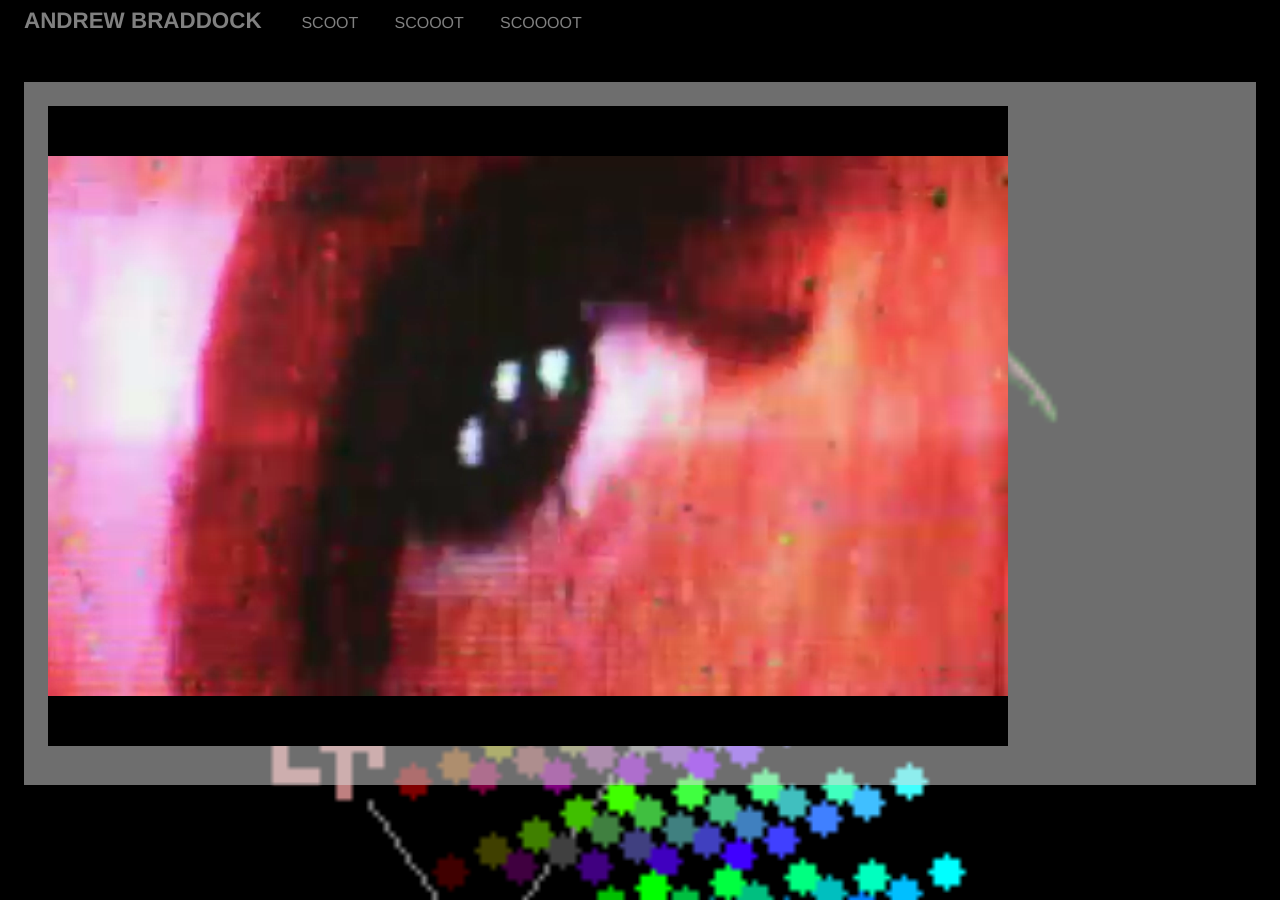
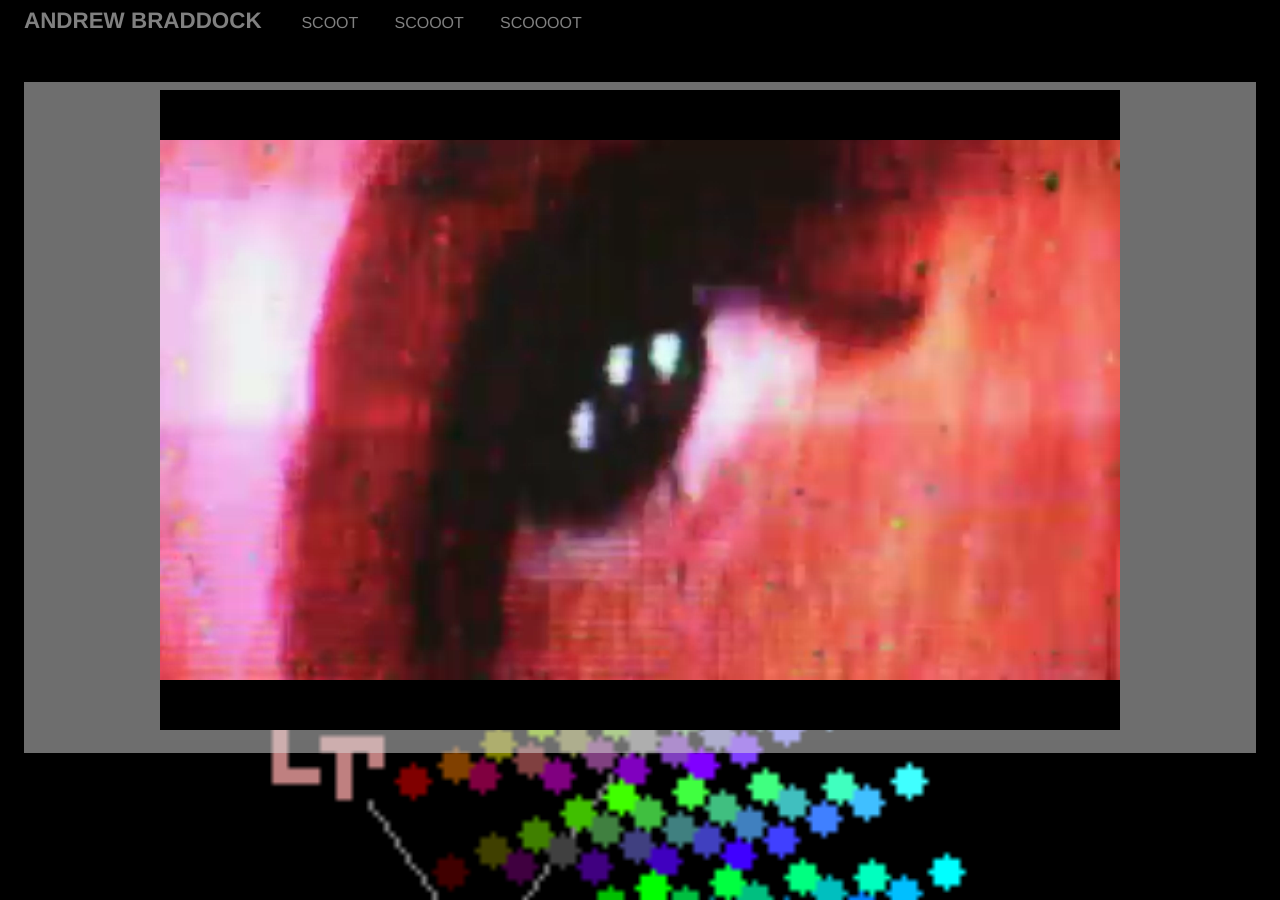
Before and after one commit to scootfence/scootfence.github.io, a Jekyll site: the page built from scoot.md, in a window 1280 px wide. Built offline with Jekyll 4.4.1, drawn with Linux system fonts in a browser that asks for light colours; Markdown is read by kramdown in place of the engine named in the settings.

Commit message:
Update scoot.md

```diff
--- a/scoot.md
+++ b/scoot.md
@@ -4,4 +4,4 @@ title: Scoot
 layout: pages
 ---
 
-<img src="/Images/Strobe.png">
+<center><img src="/Images/Strobe.png"></center>
```
